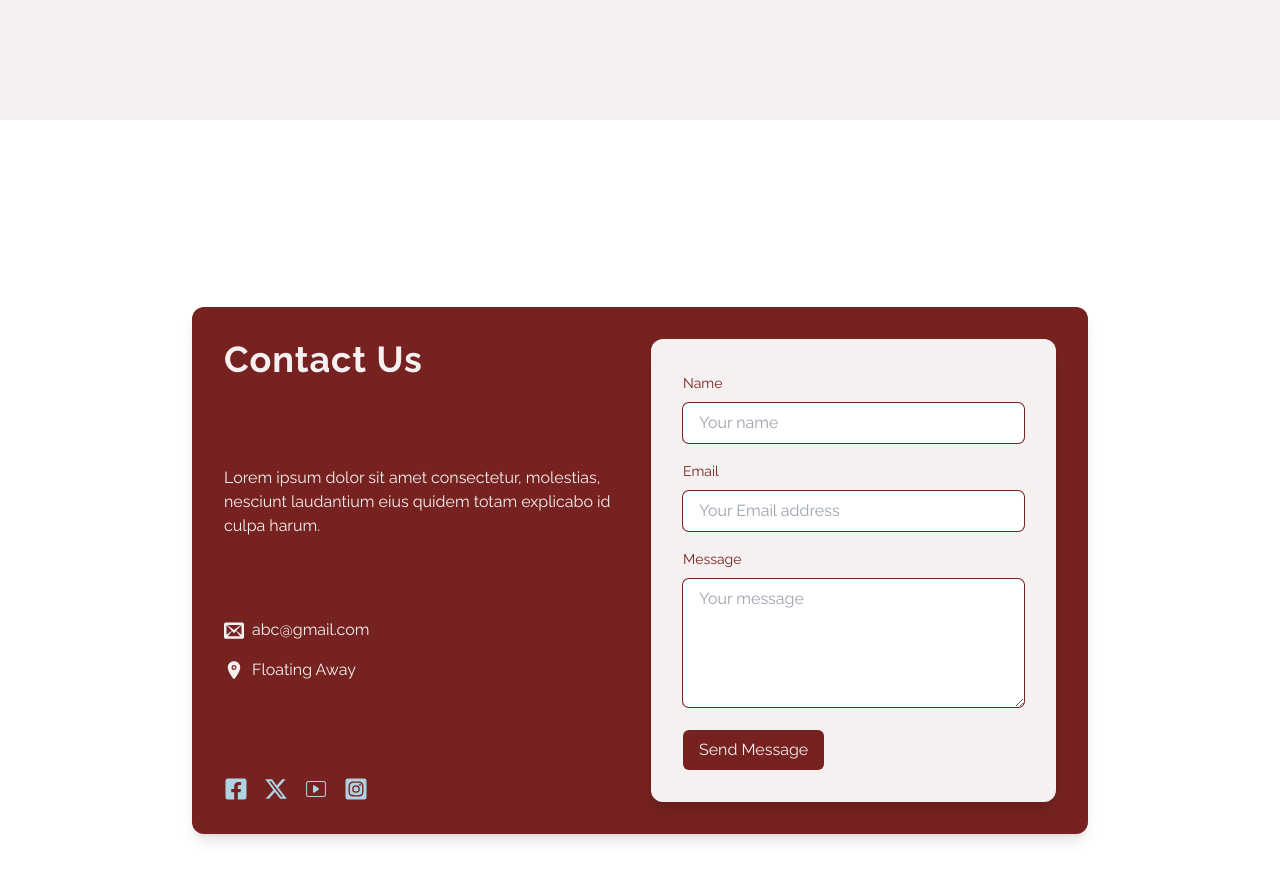
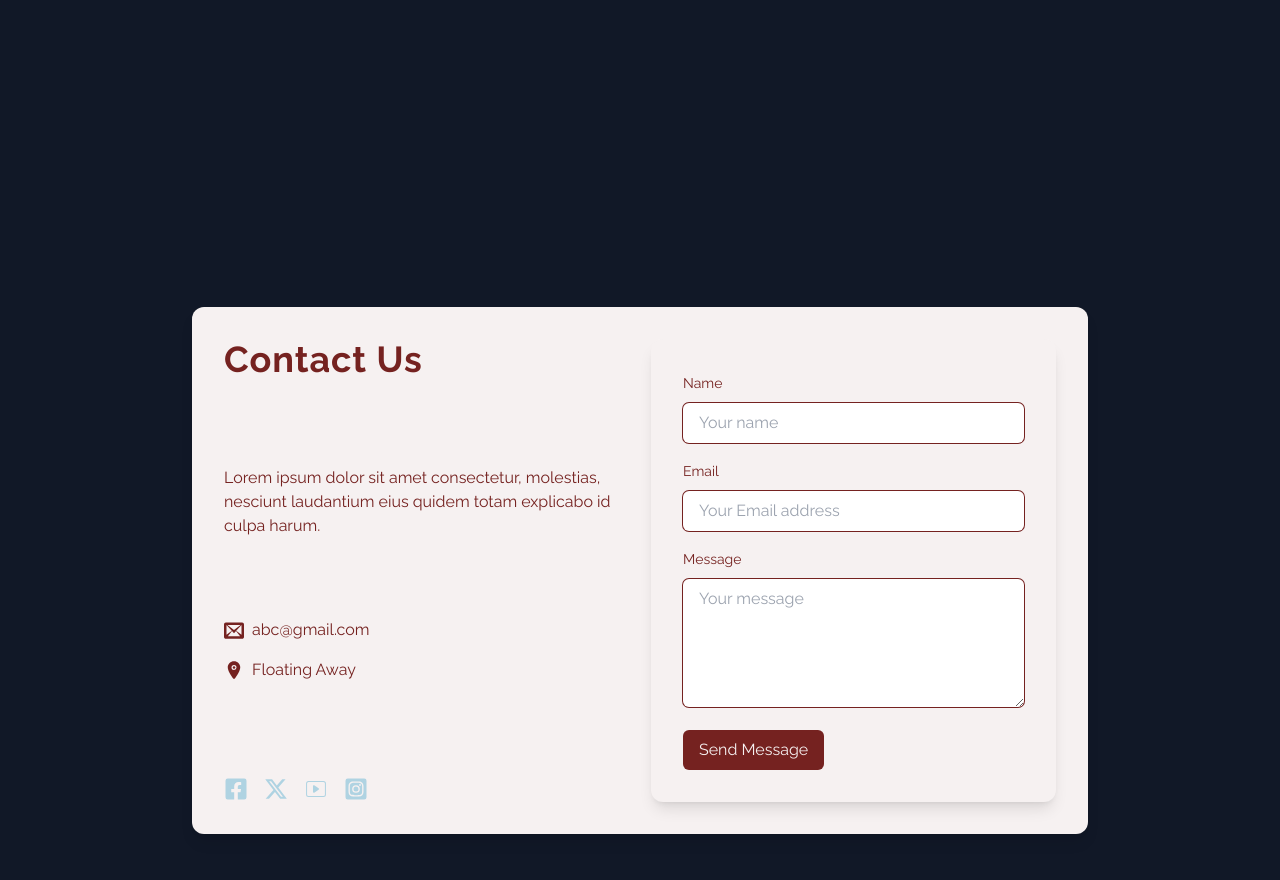
Before and after one commit to etideas/reeva, a React (Vite) app in the folder Frontend/: page / in a window 1280 px wide. Shown: the part 4780-5660 px from the top of the page. Built offline with nearby package versions, Linux system fonts and the light colour scheme; no server answers; the database is empty.

Commit message:
Design Changes

```diff
--- a/Frontend/src/components/Contact.jsx
+++ b/Frontend/src/components/Contact.jsx
@@ -34,44 +34,44 @@ const Contact = () => {
   return (
     <div
       id="contact"
-      className="flex w-full min-h-screen justify-center items-center relative px-4 sm:px-8 py-8"
+      className="flex w-full min-h-screen justify-center items-center relative px-4 sm:px-8 py-8 bg-gray-900"
     >
-      <div className="flex flex-col md:flex-row bg-[#752220] w-full max-w-4xl p-6 sm:p-8 rounded-xl shadow-lg text-[#F6F1F1] mt-8 sm:mt-[100px] relative z-10 space-y-6 md:space-y-0 md:space-x-6">
+      <div className="flex flex-col md:flex-row text-[#752220] w-full max-w-4xl p-6 sm:p-8 rounded-xl shadow-lg bg-[#F6F1F1] mt-8 sm:mt-[100px] relative z-10 space-y-6 md:space-y-0 md:space-x-6">
         <div className="flex flex-col space-y-6 justify-between md:w-1/2">
           {/* Contact Details Section */}
           <div>
-            <h1 className="font-bold text-3xl md:text-4xl tracking-wide text-[#F6F1F1]">
+            <h1 className="font-bold text-3xl md:text-4xl tracking-wide text-[#752220]">
               Contact Us
             </h1>
           </div>
-          <div className="text-[#F6F1F1] pt-2 text-sm md:text-base">
+          <div className="text-[#752220] pt-2 text-sm md:text-base">
             Lorem ipsum dolor sit amet consectetur, molestias, nesciunt
             laudantium eius quidem totam explicabo id culpa harum.
           </div>
           <div className="flex flex-col space-y-4">
             <div className="inline-flex items-center space-x-2">
-              <ImEnvelop className="text-[#F6F1F1] text-lg md:text-xl" />
-              <span className="text-[#F6F1F1]">abc@gmail.com</span>
+              <ImEnvelop className="text-[#752220] text-lg md:text-xl" />
+              <span className="text-[#752220]">abc@gmail.com</span>
             </div>
             <div className="inline-flex items-center space-x-2">
-              <IoLocation className="text-[#F6F1F1] text-lg md:text-xl" />
-              <span className="text-[#F6F1F1]">Floating Away</span>
+              <IoLocation className="text-[#752220] text-lg md:text-xl" />
+              <span className="text-[#752220]">Floating Away</span>
             </div>
           </div>
 
           {/* Social Media Links */}
           <div className="flex space-x-4 pt-4">
             <a href="#">
-              <FaFacebookSquare className="text-2xl text-[#AFD3E2] hover:text-[#F6F1F1] transition duration-200" />
+              <FaFacebookSquare className="text-2xl text-[#AFD3E2] hover:text-[#752220] transition duration-200" />
             </a>
             <a href="#">
-              <FaXTwitter className="text-2xl text-[#AFD3E2] hover:text-[#F6F1F1] transition duration-200" />
+              <FaXTwitter className="text-2xl text-[#AFD3E2] hover:text-[#752220] transition duration-200" />
             </a>
             <a href="#">
-              <CiYoutube className="text-2xl text-[#AFD3E2] hover:text-[#F6F1F1] transition duration-200" />
+              <CiYoutube className="text-2xl text-[#AFD3E2] hover:text-[#752220] transition duration-200" />
             </a>
             <a href="#">
-              <FaInstagramSquare className="text-2xl text-[#AFD3E2] hover:text-[#F6F1F1] transition duration-200" />
+              <FaInstagramSquare className="text-2xl text-[#AFD3E2] hover:text-[#752220] transition duration-200" />
             </a>
           </div>
         </div>
--- a/Frontend/src/components/GalleryPage.jsx
+++ b/Frontend/src/components/GalleryPage.jsx
@@ -42,6 +42,7 @@ const GalleryPage = () => {
         Gallery
       </h2>
       {/* React Image Gallery component */}
+      <div className="">
         <Gallery
           items={galleryImages}
           showPlayButton={false} // Disable the play button (autoplay)
@@ -53,6 +54,7 @@ const GalleryPage = () => {
           thumbnailPosition="bottom" // Thumbnail position at the bottom
         />
       </div>
+    </div>
   );
 };
 
--- a/Frontend/src/components/MediaCoverage.jsx
+++ b/Frontend/src/components/MediaCoverage.jsx
@@ -35,11 +35,11 @@ const MediaCoverage = () => {
   return (
     <div
       id="media"
-      className="min-h-screen bg-[#F6F1F1] pt-44 p-8"
+      className="min-h-screen bg-gray-900 pt-12 p-8 text-white"
     >
       <div className="max-w-4xl mx-auto">
         <motion.h1
-          className="text-4xl font-bold text-center text-[#752220] mb-8"
+          className="text-4xl font-bold text-center  mb-8"
           initial={{ opacity: 0, y: -50 }}
           animate={{ opacity: 1, y: 0 }}
           transition={{ duration: 1 }}
```
Lines whose indentation alone changed are shown as unchanged.
